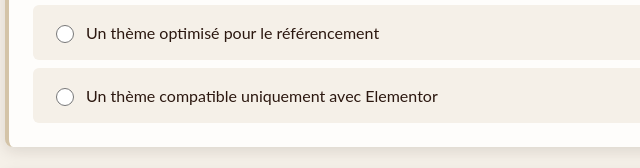
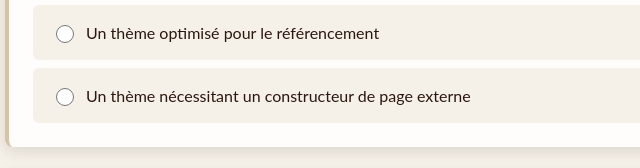
Before and after one commit to aldokuritsu/tp-wordpress, a plain HTML site: page aide/quizz.html in a window 1280 px wide. Shown: the part 3899-4067 px from the top of the page, 235-875 px from the left. Drawn offline with Linux system fonts and the light colour scheme.

Commit message:
nettoyage : suppression des dernières mentions d'Elementor

```diff
--- a/aide/quizz.html
+++ b/aide/quizz.html
@@ -641,7 +641,7 @@
                 </div>
                 <div class="option-item" onclick="selectOption(this, 10, 'd')">
                     <input type="radio" name="q10" id="q10d" value="d">
-                    <label for="q10d">Un thème compatible uniquement avec Elementor</label>
+                    <label for="q10d">Un thème nécessitant un constructeur de page externe</label>
                 </div>
             </div>
             <div class="feedback" id="feedback-10">
```
